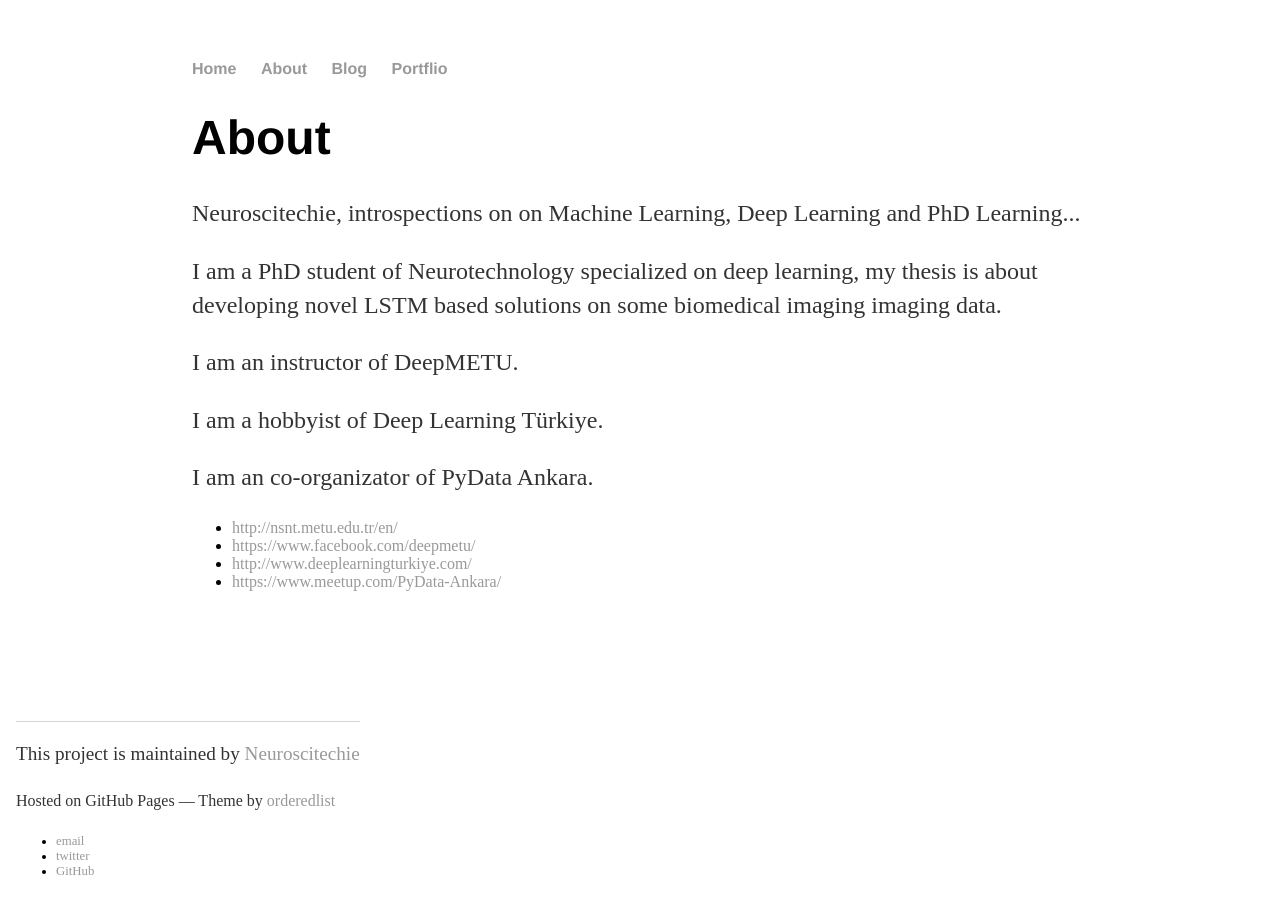
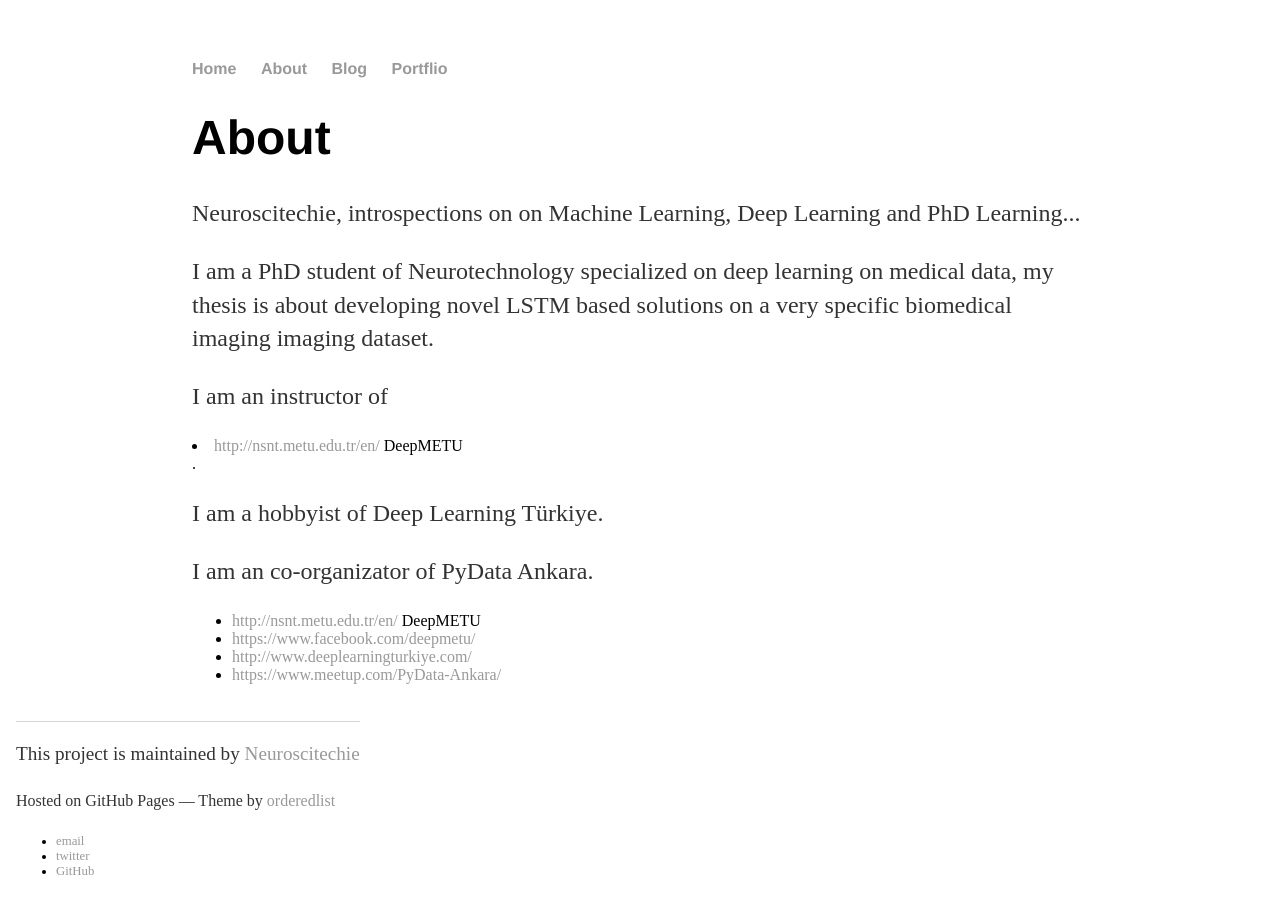
Before and after one commit to inantubek/meltemiatay.github.io, a Jekyll site: the page built from about/index.html, in a window 1280 px wide. Built offline with Jekyll 4.4.1, drawn with Linux system fonts in a browser that asks for light colours.

Commit message:
Update index.html

```diff
--- a/about/index.html
+++ b/about/index.html
@@ -6,13 +6,13 @@ title: A Neuroscitechie Blog
 		<div class="about">
 			<h1>About</h1>
 			<p>Neuroscitechie, introspections on on Machine Learning, Deep Learning and PhD Learning...</p>
-			<p>I am a PhD student of Neurotechnology specialized on deep learning, my thesis is about developing novel LSTM based solutions on some biomedical imaging imaging data.</p>
-			<p> I am an instructor of DeepMETU. </p>
+			<p>I am a PhD student of Neurotechnology specialized on deep learning on medical data, my thesis is about developing novel LSTM based solutions on a very specific biomedical imaging imaging dataset.</p>
+			<p>I am an instructor of <li><a href="#">http://nsnt.metu.edu.tr/en/</a> DeepMETU</li>. </p>
 			<p>I am a hobbyist of Deep Learning Türkiye.</p>
 			<p>I am an co-organizator of PyData Ankara. </p>
                 </div>
 <ul class="contacts">
-<li><a href="#">http://nsnt.metu.edu.tr/en/</a></li>
+<li><a href="#">http://nsnt.metu.edu.tr/en/</a> DeepMETU</li>
 <li><a href="#">https://www.facebook.com/deepmetu/</a></li>
 <li><a href="#">http://www.deeplearningturkiye.com/</a></li>
 <li><a href="#">https://www.meetup.com/PyData-Ankara/</a></li>
```
